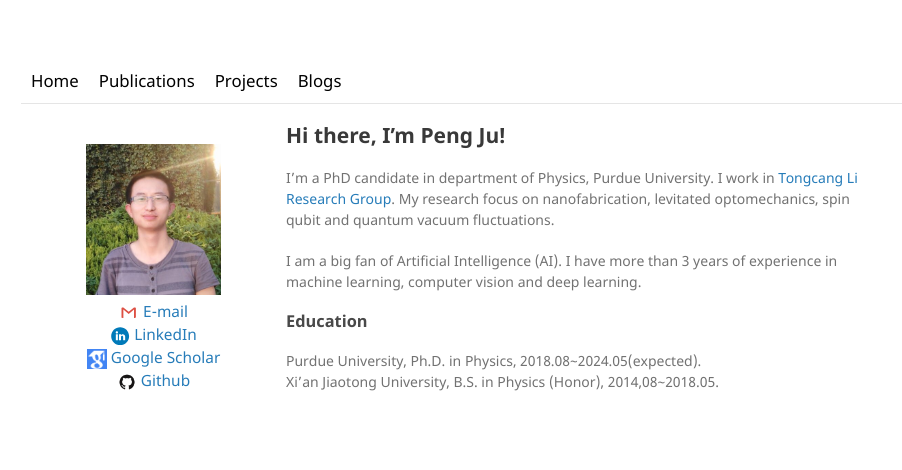
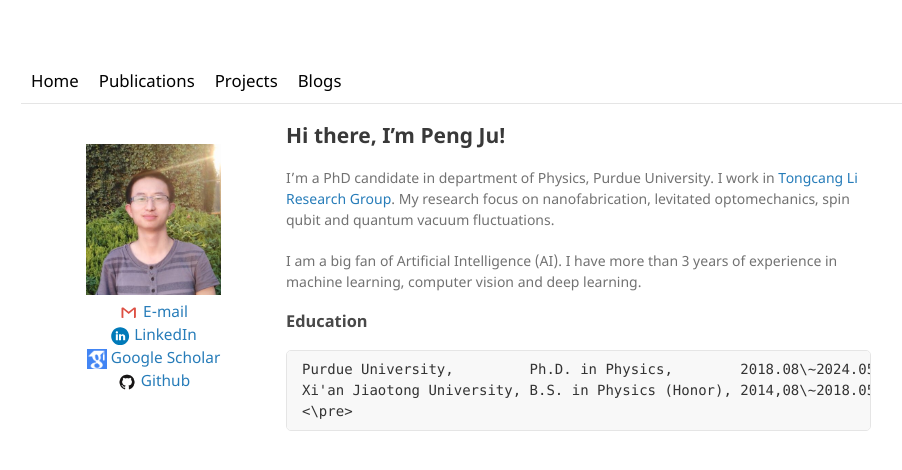
Before and after one commit to peng-ju/peng-ju.github.io, a Jekyll site: the page built from index.md, in a window 1280 px wide. Shown: the top 470 px of the page, without its empty margins (119-1021 px from the left). Built offline with Jekyll 4.4.1, drawn with Linux system fonts in a browser that asks for light colours.

Commit message:
Update index.md

```diff
--- a/index.md
+++ b/index.md
@@ -9,6 +9,7 @@ I'm a PhD candidate in department of Physics, Purdue University. I work in [Tong
 I am a big fan of Artificial Intelligence (AI). I have more than 3 years of experience in machine learning, computer vision and deep learning.
 
 ### Education
-
+<pre>
 Purdue University,         Ph.D. in Physics,        2018.08\~2024.05(expected).
 Xi'an Jiaotong University, B.S. in Physics (Honor), 2014,08\~2018.05.
+<\pre>
```
